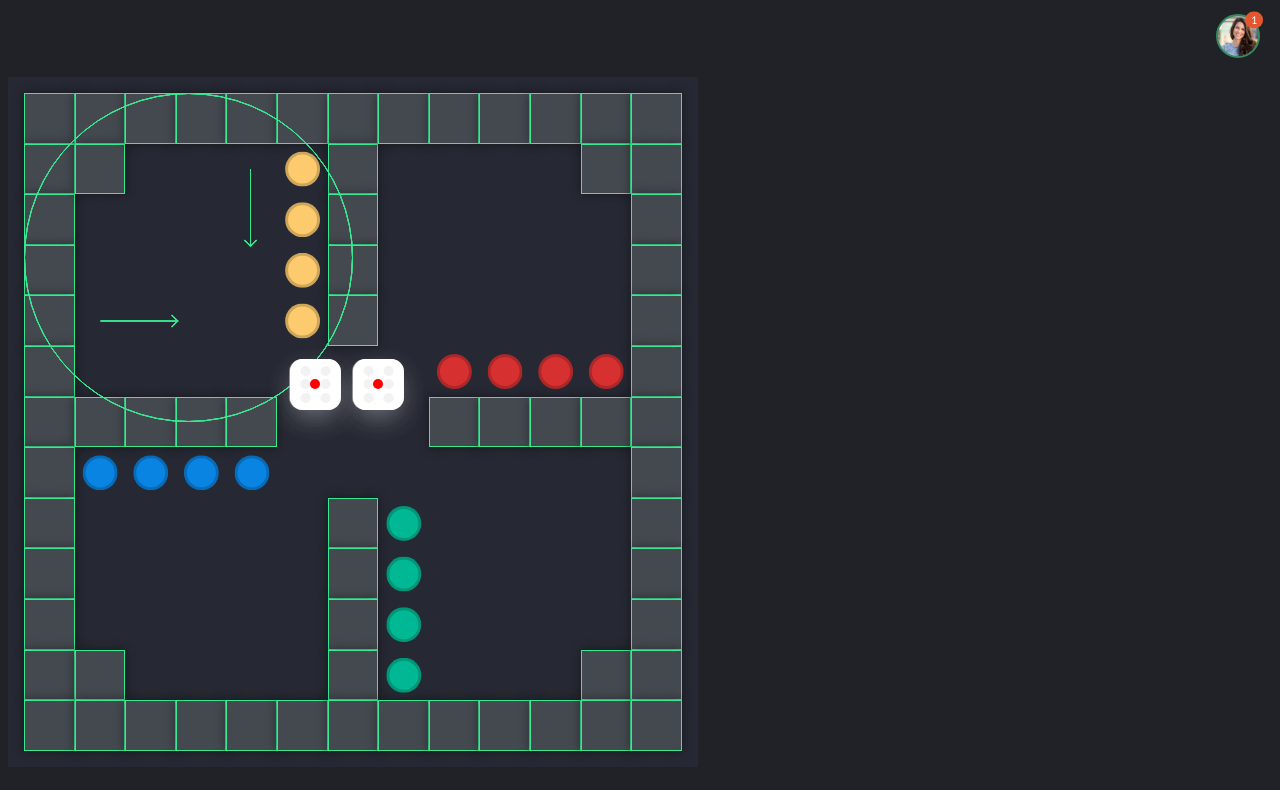
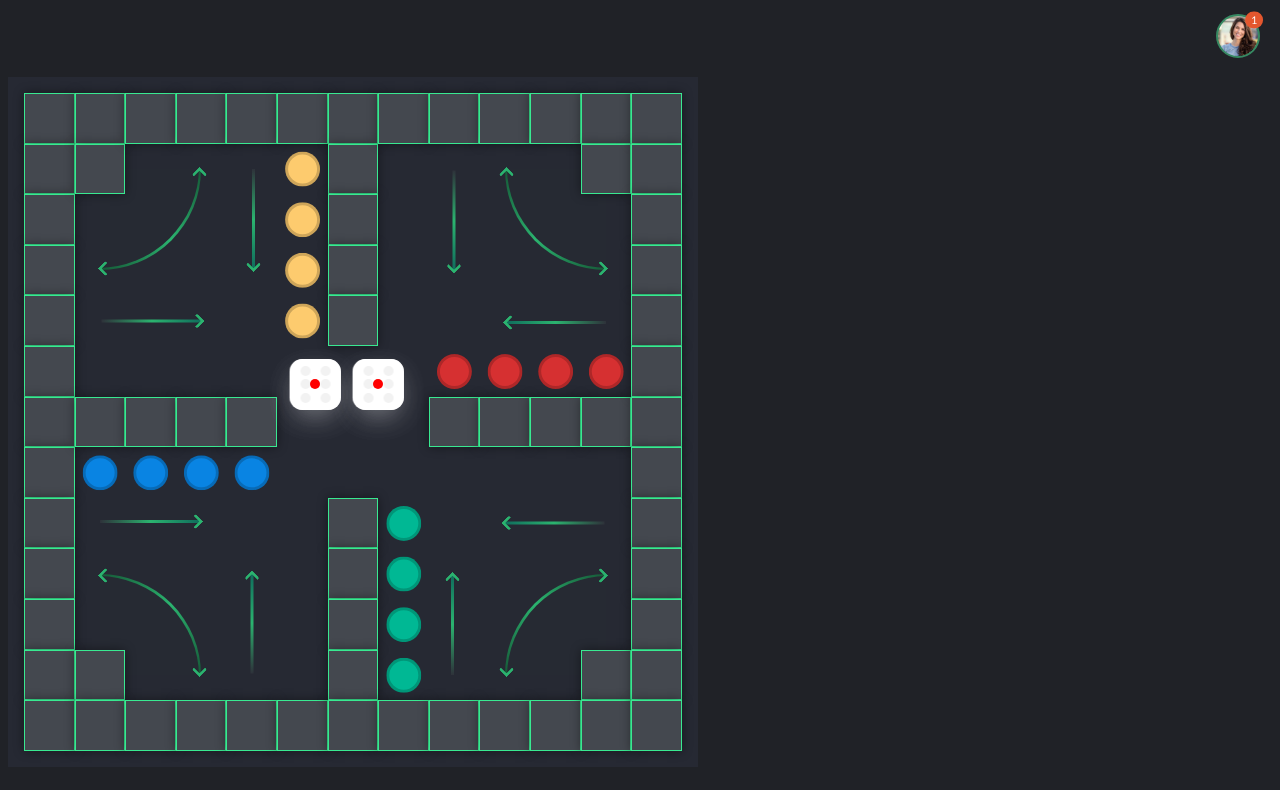
Before and after one commit to yaroslav0507/mandy, a React (Create React App) app: page /game/all/ in a window 1280 px wide. Shown: the top 790 px of the page. Built offline with nearby package versions, Linux system fonts and the light colour scheme.

Commit message:
Implement arrows legend for the game board.

```diff
--- a/src/app/modules/Game/Board/Board.tsx
+++ b/src/app/modules/Game/Board/Board.tsx
@@ -17,6 +17,9 @@ import {
   selectPlayers
 }                                         from './boardReducer';
 import { useAppDispatch, useAppSelector } from '../../../hooks';
+
+const legendColor = '#2bb36f';
+const legendWidth = 3;
 
 const BoardWrapper = styled(Grid)`&& {
   width: 100%;
@@ -40,17 +43,18 @@ const GameBoard = styled.div`
   }
 `;
 
-const Line1 = styled.div`
+const Line = styled.div`
   position: absolute;
-  width: 1px;
-  background-color: #39e991;
+  width: ${legendWidth}px;
+  background: linear-gradient(#2e323a, ${legendColor}, #0f6b5c);
 
   &:after {
      content: '';
      position: absolute;
      border: solid black;
-      border-width: 0 1px 1px 0;
-      border-color: #39e991;
+     border-width: 0 ${legendWidth}px ${legendWidth}px 0;
+     border-radius: 0 ${legendWidth}px;
+     border-color: ${legendColor};
      display: inline-block;
      padding: 4px;
      transform: rotate(45deg);
@@ -59,47 +63,105 @@ const Line1 = styled.div`
   }
 `;
 
-const Line2 = styled(Line1)`
+const Line2 = styled(Line)`
   transform-origin: top;
   transform: rotate(-90deg);
 `;
 
+const ArcWrapper = styled.div`
+   position: relative;
+
+   &:before, &:after {
+      content: '';
+      position: absolute;
+      border: solid black;
+      border-width: 0 ${legendWidth}px ${legendWidth}px 0;
+      border-radius: 0 ${legendWidth}px;
+      border-color: ${legendColor};
+      display: inline-block;
+      padding: 4px;
+      z-index: 1;
+   }
+
+   &:before {
+      transform: rotate(135deg);
+      bottom: -4px;
+   }
+
+   &:after {
+      transform: rotate(-135deg);
+      top: 0;
+      right: -4px;
+   }
+`;
+
 const Arc = styled.div`
-  position: abolute;
   width: 100%;
   height: 100%;
+  position: relative;
+  overflow: hidden;
+
+  &:after, &:before {
+    content: '';
+    position: absolute;
     border-radius: 100%;
-  border: 1px solid #39e991;
-`
+  }
 
-const GameBoardLegend = styled(GameBoard)<{size: number}>`${ ({ size }) => css`
+  &:after {
+    right: 2px;
+    bottom: 2px;
+    background: #262a33;
+  }
+
+  &:before {
+    right: 0;
+    bottom: 0;
+    background: linear-gradient(45deg, #000, ${legendColor}, #000);
+  }
+`;
+
+const GameBoardLegendQuarter = styled.div<{ index: number }>`${ ({ index }) => css`
+  position: absolute;
+  width: 50%;
+  height: 50%;
+  float: left;
+  transform-origin: right bottom;
+  transform: rotate(${ index * 90 }deg);
+` }`;
+
+const GameBoardLegend = styled(GameBoard)<{ size: number }>`${ ({ size }) => css`
   top: 0;
   left: 0;
   width: 100%;
   height: 100%;
   position: absolute;
-  // pointer-events: none;
+  color: ${legendColor};
 
-  ${Line1} {
-    height: ${size * 1.5}px;
-    top: ${size * 1.5}px;
-    left: ${size * 4.5 - 2}px;
+  ${ Line }  {
+    height: ${ size * 2 }px;
+    top: ${ size * 1.5 }px;
+    left: ${ size * 4.5 }px;
   }
 
-  ${Line2} {
-    height: ${size * 1.5}px;
-    left: ${size * 1.5}px;
-    top: ${size * 4.5}px;
-    width: 1px;
+  ${ Line2 } {
+    height: ${ size * 2 }px;
+    left: ${ size * 1.5 }px;
+    top: ${ size * 4.5 }px;
   }
-`}`;
 
-const GameBoardLegendQuarter = styled.div<{index: number}>`${({index}) => css`
-  position: absolute;
-  width: 50%;
-  height: 50%;
-  float: left;
-`}`;
+  ${ ArcWrapper } {
+    margin: ${ size * 1.5 }px;
+    width: ${ size * 2 }px;
+    height: ${ size * 2 }px;
+
+    ${ Arc } {
+      &:after, &:before {
+        width: ${ size * 4 }px;
+        height: ${ size * 4 }px;
+      }
+    }
+  }
+` }`;
 
 const Row = styled.div`
   width: ${ 100 / 13 }%;
@@ -168,11 +230,22 @@ export const Board: FC = () => {
   return (
     <BoardWrapper item>
       <GameBoard id={ gameBoardId }>
+        <GameBoardLegend size={ size }>
+          { players.map((player, index) => (
+            <GameBoardLegendQuarter index={ index }>
+              <Line/>
+              <ArcWrapper>
+                <Arc/>
+              </ArcWrapper>
+              <Line2/>
+            </GameBoardLegendQuarter>
+          )) }
+        </GameBoardLegend>
+
         { map.map((row, x) => (
           <Row key={ x }>
             { row.map((field, y) => {
               const player = isFieldOccupied(x, y);
-
               return (
                 <Field
                   key={ y }
@@ -186,16 +259,6 @@ export const Board: FC = () => {
             }) }
           </Row>
         )) }
-
-        <GameBoardLegend size={size}>
-          {players.map((player, index) => (
-            <GameBoardLegendQuarter index={index}>
-              <Line1/>
-              <Arc/>
-              <Line2/>
-            </GameBoardLegendQuarter>
-          ))}
-        </GameBoardLegend>
 
         { players.map(({ color, chips }) => chips.map((chip, index) => (
           <ChipWrapper
--- a/tsconfig.json
+++ b/tsconfig.json
@@ -18,7 +18,7 @@
     "resolveJsonModule": true,
     "isolatedModules": true,
     "noEmit": true,
-    "jsx": "react-jsx"
+    "jsx": "react"
   },
   "include": [
     "src"
```
Lines whose indentation alone changed are shown as unchanged.
